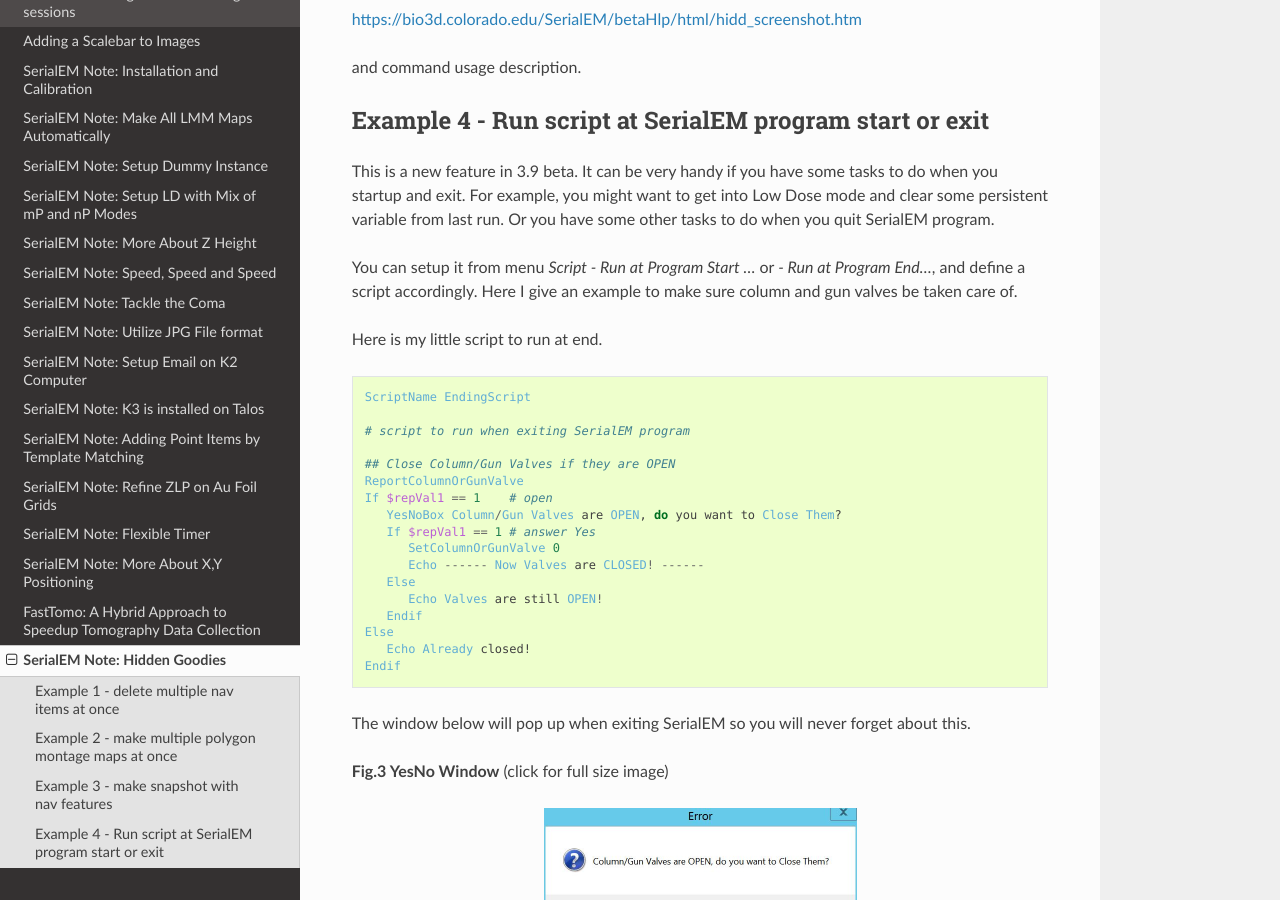
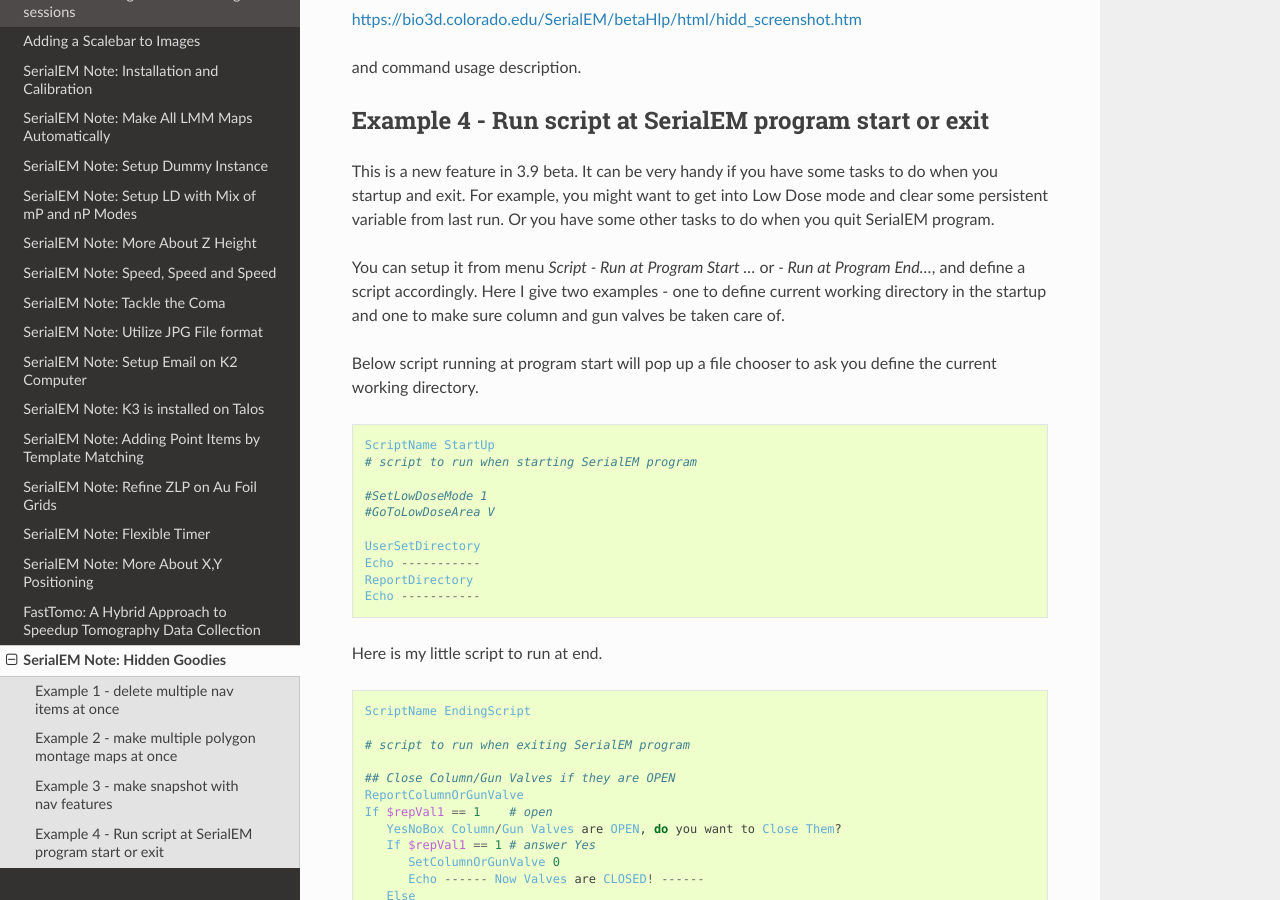
Before and after one commit to xuchen66/sphinx-emdocs, a Sphinx documentation site: the page built from source/serialem-note-hidden-goodies.rst, in a window 1280 px wide and 900 px high, scrolled down 3497 px. Built offline with Sphinx 7.4.7 and the Read the Docs theme 2.0.0, drawn with Linux system fonts in a browser that asks for light colours; pages that are not in the unit, such as notebooks, are missing from menus.

Commit message:
Update serialem-note-hidden-goodies.rst

```diff
--- a/source/serialem-note-hidden-goodies.rst
+++ b/source/serialem-note-hidden-goodies.rst
@@ -175,8 +175,25 @@
 some other tasks to do when you quit SerialEM program.
 
 You can setup it from menu *Script - Run at Program Start ...* or *- Run at
-Program End...*, and define a script accordingly. Here I give an example
-to make sure column and gun valves be taken care of.
+Program End...*, and define a script accordingly. Here I give two examples
+- one to define current working directory in the startup and one to make sure
+column and gun valves be taken care of.
+
+Below script running at program start will pop up a file chooser to ask you
+define the current working directory.
+
+.. code-block:: ruby
+
+   ScriptName StartUp
+   # script to run when starting SerialEM program
+
+   #SetLowDoseMode 1
+   #GoToLowDoseArea V
+
+   UserSetDirectory
+   Echo -----------
+   ReportDirectory
+   Echo -----------
 
 Here is my little script to run at end.
 
```
Also changed, not shown: other parts of source/serialem-note-hidden-goodies.rst (+1 -1 lines).
